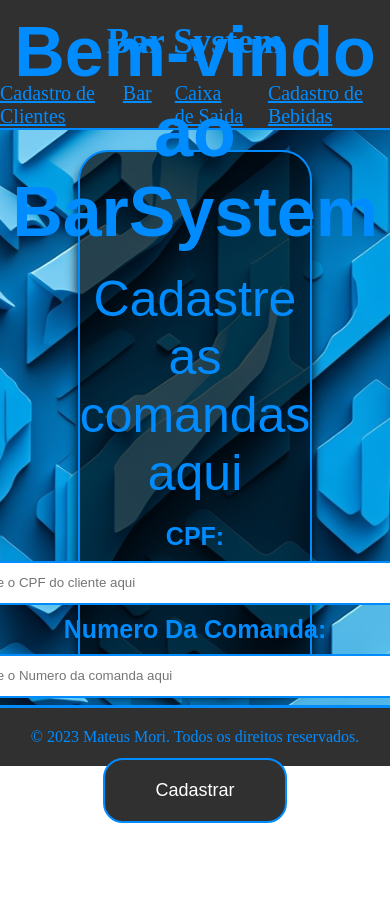
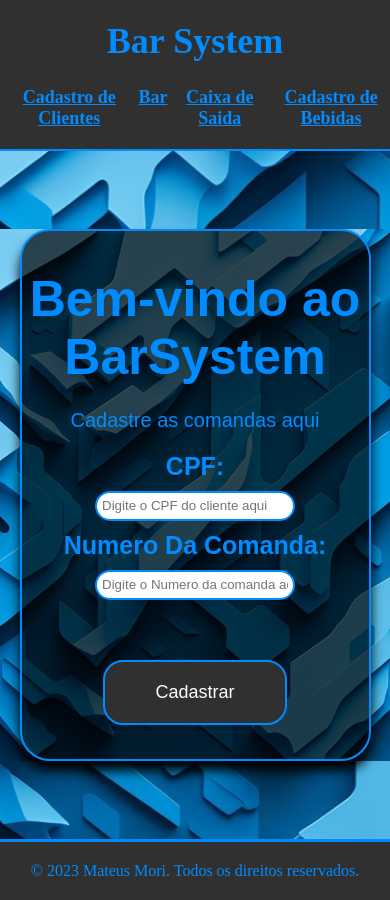
Before and after one commit to MattMori/Sistema-de-Comanda---front, a React (Vite) app: page / in a window 390 px wide. Shown: the top 900 px of the page. Before the commit the page ends 844 px from the top, so only its background shows below. Built offline with nearby package versions, Linux system fonts and the light colour scheme.

Commit message:
Tratamento na Responsividade do projeto.

```diff
--- a/src/components/footer/index.scss
+++ b/src/components/footer/index.scss
@@ -7,3 +7,11 @@
   bottom: 0;
   width: 100%;
 }
+
+@media only screen and (max-width: 600px) {
+
+  .Header {
+      flex-direction: column;
+
+  }
+}
--- a/src/components/header/Header.jsx
+++ b/src/components/header/Header.jsx
@@ -12,6 +12,7 @@ const Header = () => {
         <Link to={"/Caixa"}><p>Caixa de Saida</p></Link>
         <Link to={"/CadastroBebida"}><p>Cadastro de Bebidas</p></Link>
       </div>
+
     </header>
         );
 };
--- a/src/components/header/index.scss
+++ b/src/components/header/index.scss
@@ -30,9 +30,17 @@
 
     .Header {
         flex-direction: column;
+        text-align: center;q
 
-        input {
-            padding: 5px 0px 5px 5px;
+        h1 {
+            font-size: 30px;
+            padding: 5px;
+        }
+
+        p {
+            font-size: 18px;
+            font-weight: 700;
+            padding: 5px 0px 20px 10px;
 
         }
     }
--- a/src/index.scss
+++ b/src/index.scss
@@ -2,6 +2,7 @@
     color: #008cff;
     margin: 0;
     padding: 0;
+    box-sizing: border-box; /* Isso ajuda a incluir padding e bordas no cálculo de largura/altura */
 }
 
 body {
@@ -9,4 +10,6 @@ body {
     background-size: cover;
     background-position: center;
     background-repeat: no-repeat;
-}
+    overflow-x: hidden;
+    min-height: 100vh;
+ }
--- a/src/pages/home/Home.jsx
+++ b/src/pages/home/Home.jsx
@@ -29,6 +29,7 @@ const Home = () => {
   };
 
   return (
+    <div className="home">
     <div className="home-container">
       <h1>Bem-vindo ao BarSystem</h1><br />
       <p> Cadastre as comandas aqui</p>
@@ -65,6 +66,7 @@ const Home = () => {
         </form>
       </div>
     </div>
+    </div>
   );
 };
 
--- a/src/pages/home/index.scss
+++ b/src/pages/home/index.scss
@@ -1,6 +1,11 @@
+.home {
+  background-image: url('/public/fundo3.jpg');
+  background-size: cover;
+  background-position: center;
+  background-repeat: no-repeat;
+
   .home-container {
     display: flex;
-
     flex-direction: column;
     justify-content: center;
     align-items: center;
@@ -15,6 +20,7 @@
     border: solid rgb(0, 140, 255) 2px;
     border-radius: 30px;
     box-shadow: 0px 10px 12px rgb(0, 0, 0);
+
     h1 {
       font-size: 70px;
     }
@@ -74,7 +80,34 @@
         transform: translateY(-5px);
 
 
-      /* Mude a cor quando o botão é hover */
       }
     }
   }
+}
+
+@media only screen and (max-width: 600px) {
+ .home{
+  .home-container {
+    flex-direction: column;
+    margin: 20% 5% 20% 5%;
+    max-height: 80vh;
+
+
+    h1 {
+      font-size: 50px;
+      padding: 5px;
+    }
+
+    p {
+      font-size: 20px;
+    }
+
+    .cadastro-container {
+
+      input {
+        width: 200px;
+      }
+    }
+
+  }
+}}
```
Lines whose indentation alone changed are shown as unchanged.
